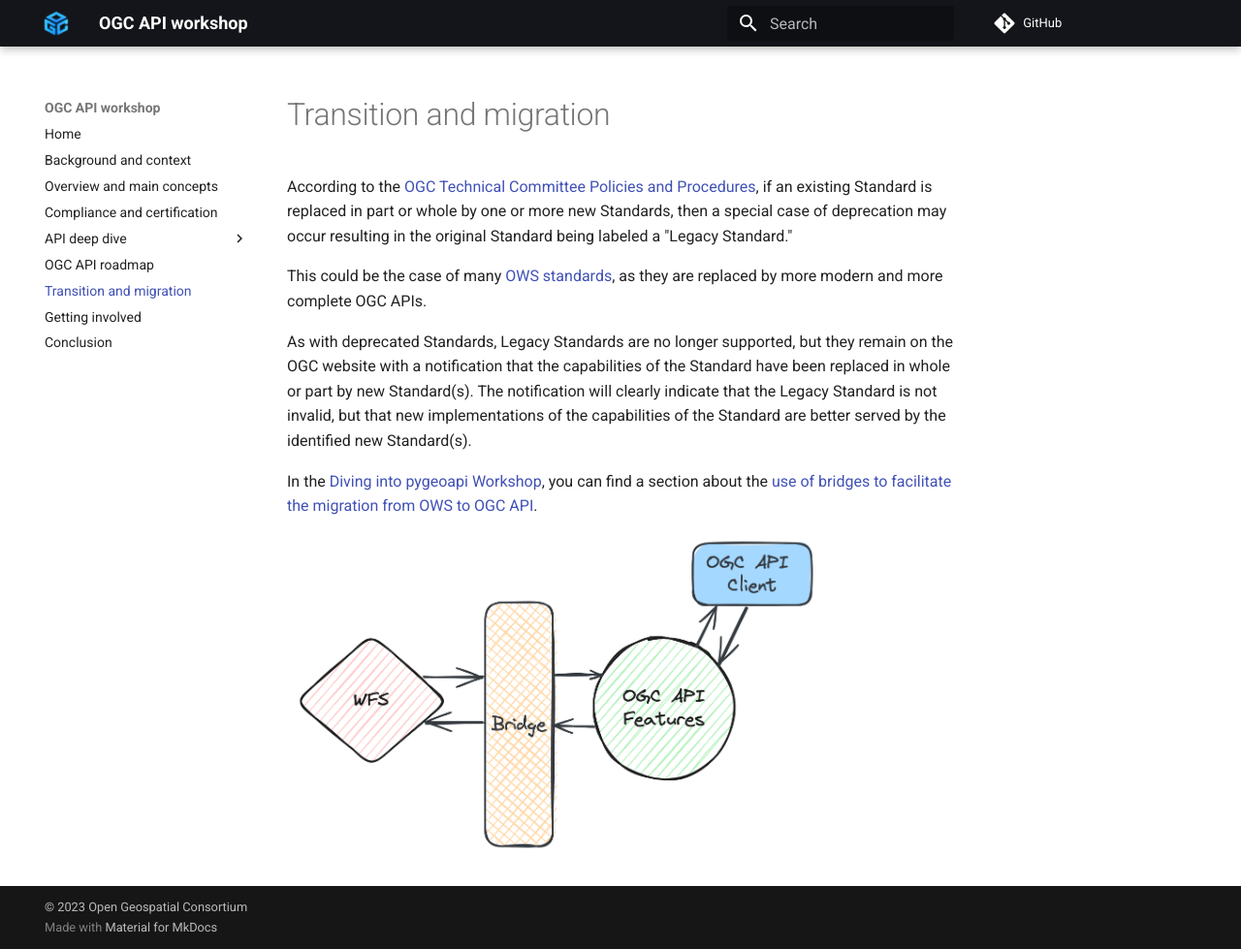
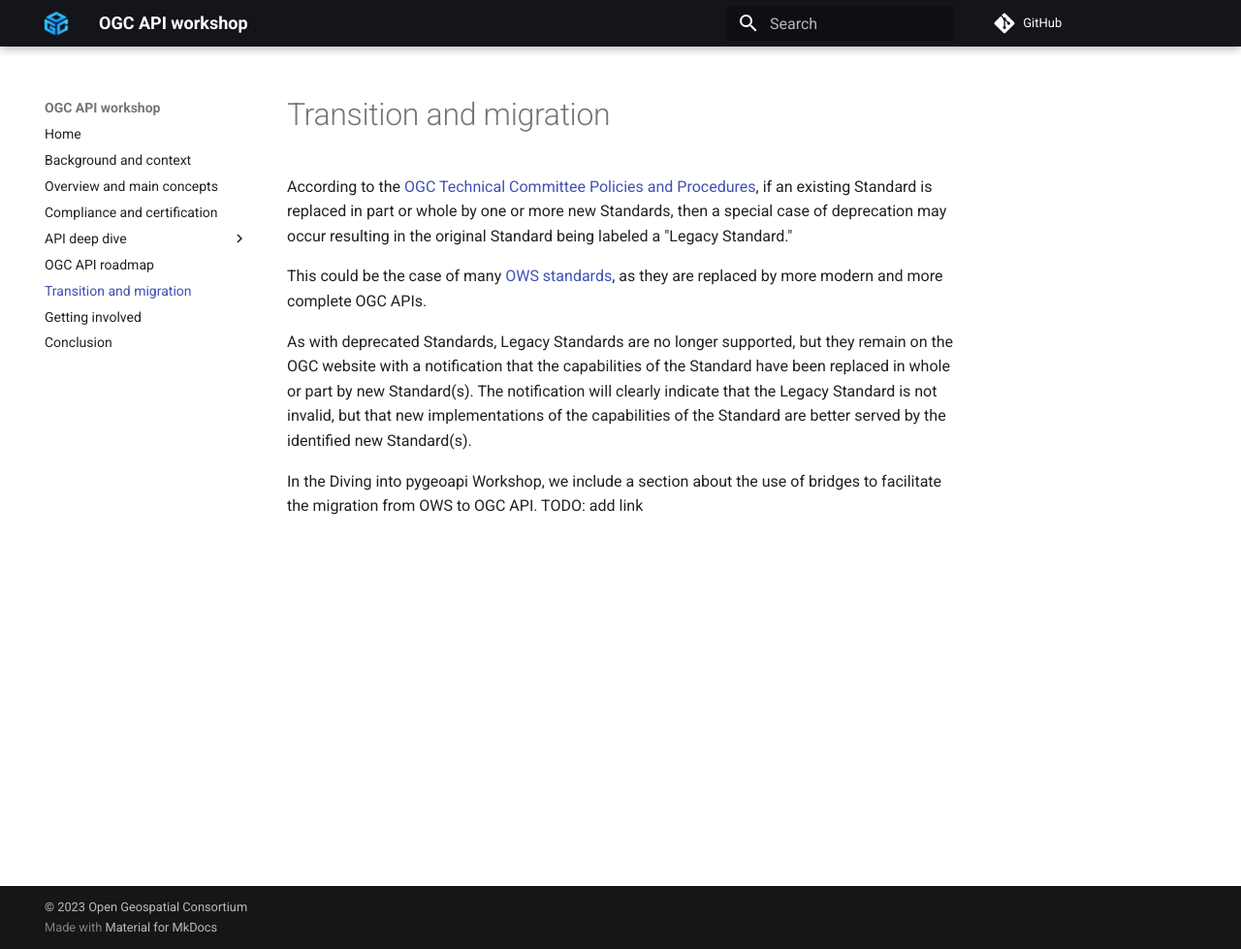
Before and after one commit to opengeospatial/ogcapi-workshop, an MkDocs documentation site: the page built from workshop/content/docs/transition-and-migration.md, in a window 1280 px wide and 979 px high. Shown: the whole window at 97% size. Built offline with MkDocs 1.6.1 and Material for MkDocs 9.7.7, drawn with Linux system fonts in a browser that asks for light colours; comment, search, counter and statistics services are not loaded.

Commit message:
Revert "- completed transition section"
This reverts commit 29aa3befe2e4f3266560dfa43c4eec8c9babc3b6.

```diff
--- a/workshop/content/docs/transition-and-migration.md
+++ b/workshop/content/docs/transition-and-migration.md
@@ -10,6 +10,4 @@ This could be the case of many [OWS standards](https://developer.ogc.org/ows.htm
 
 As with deprecated Standards, Legacy Standards are no longer supported, but they remain on the OGC website with a notification that the capabilities of the Standard have been replaced in whole or part by new Standard(s). The notification will clearly indicate that the Legacy Standard is not invalid, but that new implementations of the capabilities of the Standard are better served by the identified new Standard(s).
 
-In the [Diving into pygeoapi Workshop](https://dive.pygeoapi.io), you can find a section about the [use of bridges to facilitate the migration from OWS to OGC API](https://dive.pygeoapi.io/advanced/bridges/).
-
-![image](assets/images/bridges.png){width="80.0%"}
+In the Diving into pygeoapi Workshop, we include a section about the use of bridges to facilitate the migration from OWS to OGC API. TODO: add link
```
Also changed, not shown: workshop/content/docs/getting-involved.md (+1 -1 lines), workshop/content/docs/assets/images/bridges.png (deleted).
